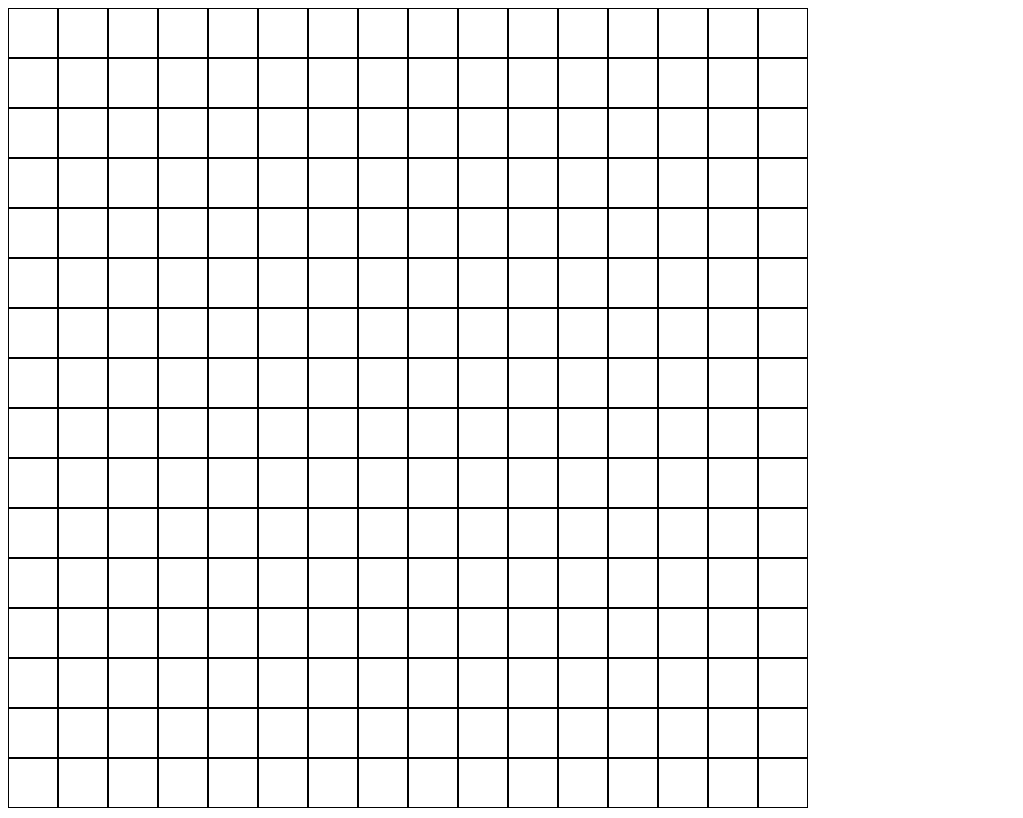
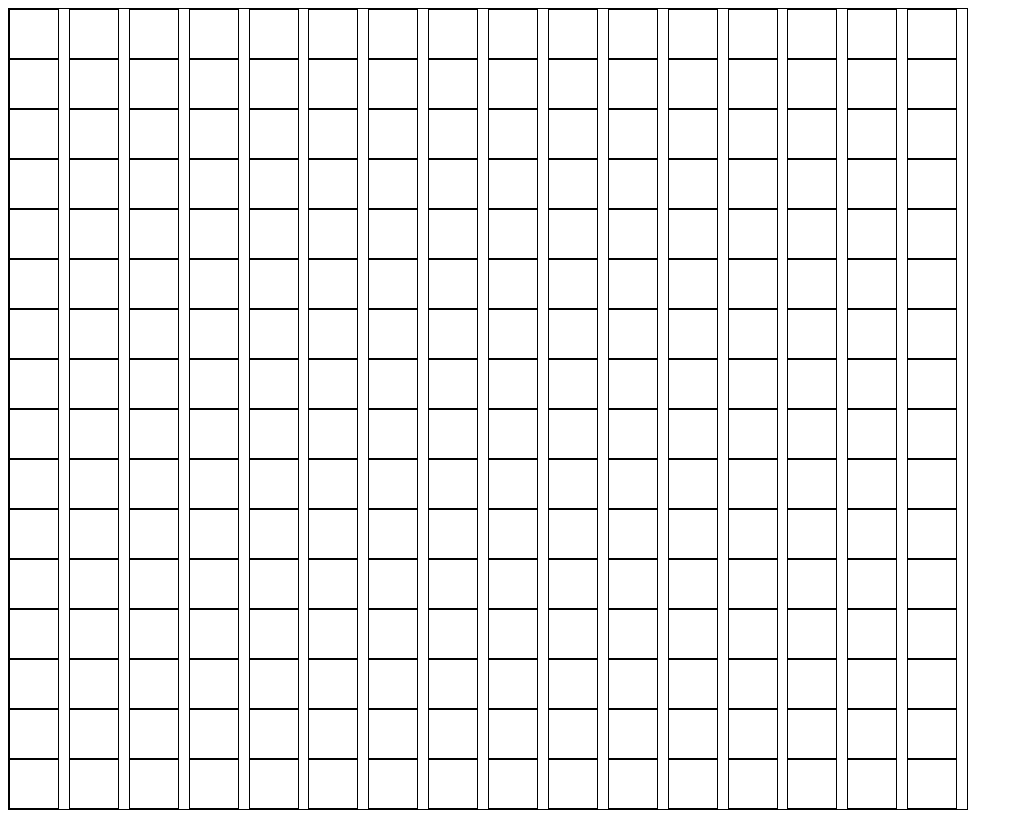
Before and after one commit to JohnServo24/Etch-a-Sketch, a plain HTML site: page index.html in a window 1280 px wide. Shown: the whole page, without its empty margins (0-1023 px from the left). Drawn offline with Linux system fonts and the light colour scheme.

Commit message:
changed size and added border to edge

```diff
--- a/style.scss
+++ b/style.scss
@@ -6,7 +6,8 @@
 .board {
     display: grid;
     grid-template-columns: repeat(16, 6.25%);
-    width: 800px;
+    width: 960px;
+    border: 1px solid black;
 
     .pixel {
         width: 50px;
```
Also changed, not shown: style.css, 1 other file.
